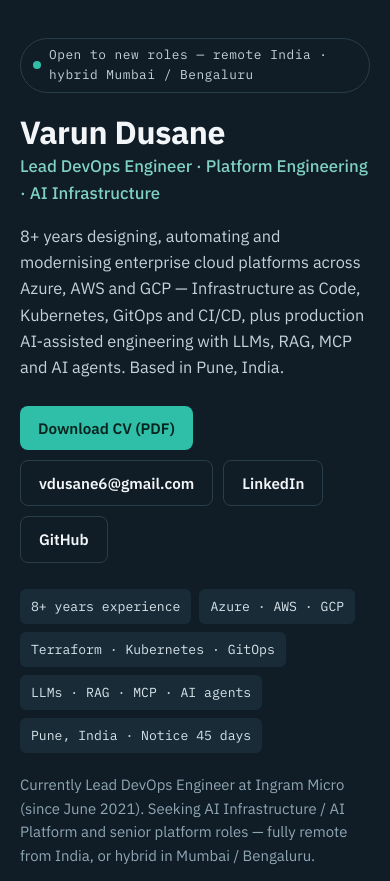
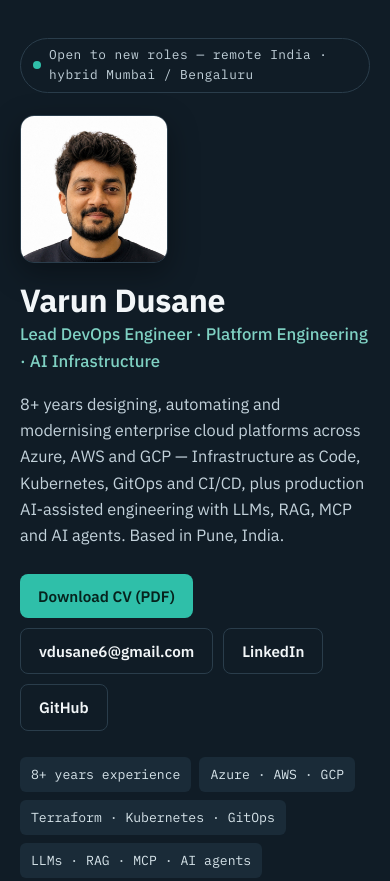
Before and after one commit to varundusane/varundusane.github.io, a plain HTML site: page index.html in a window 390 px wide. Shown: the top 881 px of the page. Drawn offline with Linux system fonts and the light colour scheme.

Commit message:
Add profile photo to hero

```diff
--- a/index.html
+++ b/index.html
@@ -94,6 +94,14 @@
         background: var(--chip-bg); color: var(--chip-ink); border-radius: 6px; padding: 7px 11px;
       }
       .hero .seeking { margin: 20px 0 0; color: var(--hero-muted); font-size: .93rem; max-width: 700px; }
+      .hero-main { display: flex; gap: 36px; align-items: flex-start; }
+      .hero-text { flex: 1 1 auto; min-width: 0; }
+      .hero-photo { flex: none; margin: 4px 0 0; }
+      .hero-photo img {
+        display: block; width: 228px; height: 228px; object-fit: cover; background: #ffffff;
+        border-radius: 16px; border: 1px solid var(--hero-line);
+        box-shadow: 0 10px 30px rgba(0, 0, 0, .35);
+      }
 
       /* ---------- Nav ---------- */
       nav.toc {
@@ -171,6 +179,9 @@
         main section { scroll-margin-top: 104px; }
         .hero h1 { font-size: 2rem; }
         .hero .role { font-size: 1.05rem; }
+        .hero-main { flex-direction: column; gap: 20px; }
+        .hero-photo { order: -1; margin: 0; }
+        .hero-photo img { width: 148px; height: 148px; border-radius: 14px; }
         header.hero { padding: 38px 0 32px; }
         .job .when { white-space: normal; }
       }
@@ -183,6 +194,8 @@
     <header class="hero">
       <div class="wrap">
         <p class="status">Open to new roles — remote India · hybrid Mumbai / Bengaluru</p>
+        <div class="hero-main">
+        <div class="hero-text">
         <h1>Varun Dusane</h1>
         <p class="role">Lead DevOps Engineer · Platform Engineering · AI Infrastructure</p>
         <p class="lede">8+ years designing, automating and modernising enterprise cloud platforms across Azure, AWS and GCP — Infrastructure as Code, Kubernetes, GitOps and CI/CD, plus production AI-assisted engineering with LLMs, RAG, MCP and AI agents. Based in Pune, India.</p>
@@ -200,6 +213,9 @@
           <li>Pune, India · Notice 45 days</li>
         </ul>
         <p class="seeking">Currently Lead DevOps Engineer at Ingram Micro (since June 2021). Seeking AI Infrastructure / AI Platform and senior platform roles — fully remote from India, or hybrid in Mumbai / Bengaluru.</p>
+        </div>
+        <figure class="hero-photo"><img src="profile.jpg" alt="Varun Dusane — Lead DevOps Engineer" width="1100" height="1100" /></figure>
+        </div>
       </div>
     </header>
 
```
Also changed, not shown: profile.jpg (added).
